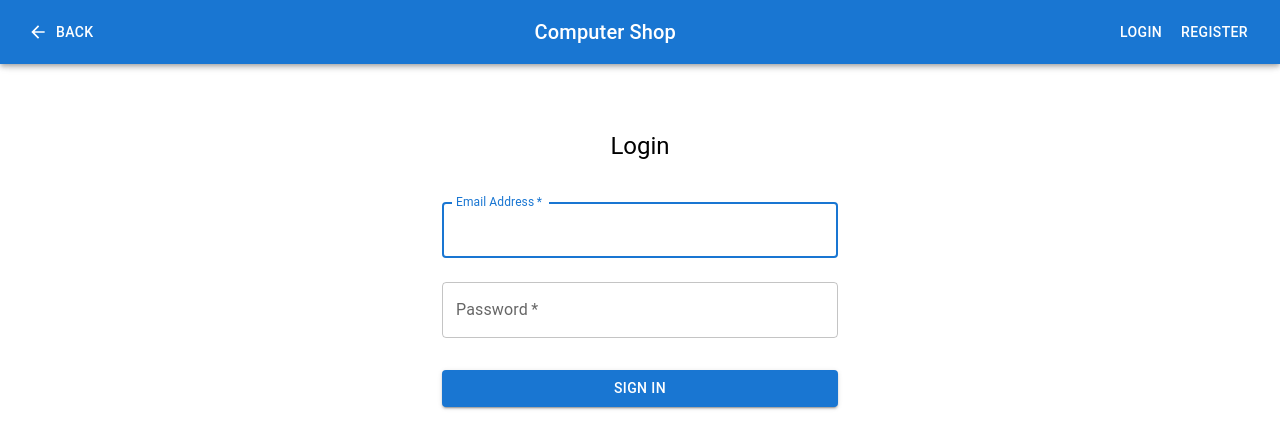
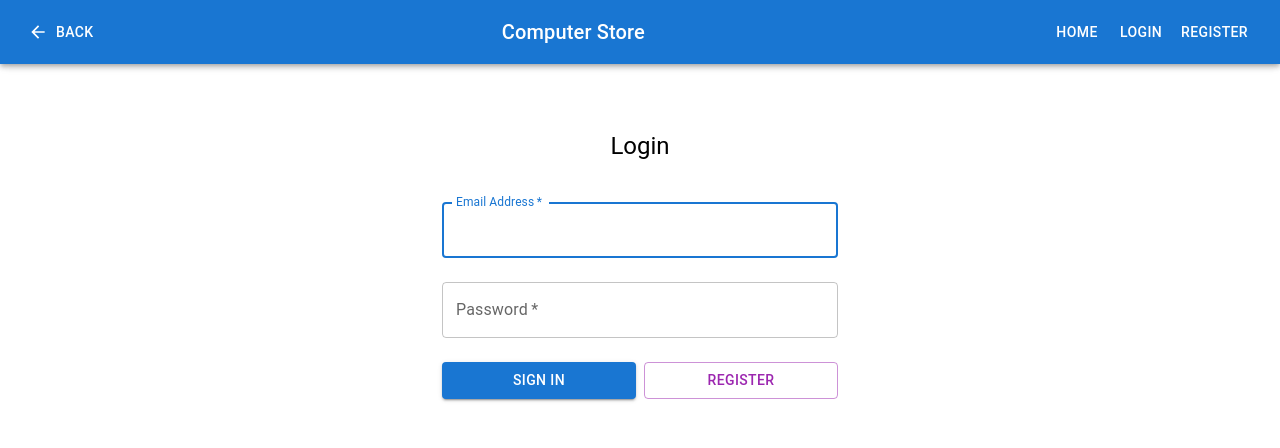
Before and after one commit to Yigao-Zhao/project-assignment-4-group-16, a React (Create React App) app in the folder front_end/laptop-shopping-mall/: page /login in a window 1280 px wide. Shown: the top 448 px of the page. Built offline with nearby package versions, Linux system fonts and the light colour scheme.

Commit message:
user experience enhancement

```diff
--- a/front_end/laptop-shopping-mall/src/assets/TopBar.js
+++ b/front_end/laptop-shopping-mall/src/assets/TopBar.js
@@ -22,12 +22,15 @@ const TopBar = () => {
                 </Button>
 
                 <Typography variant="h6" sx={{ flexGrow: 1, textAlign: 'center' }}>
-                    Computer Shop
+                    Computer Store
                 </Typography>
 
                 <Box>
                     {!isAuthenticated ? (
                         <>
+                            <Button color="inherit" onClick={() => navigate('/')}>
+                                Home
+                            </Button>
                             <Button color="inherit" onClick={() => navigate('/login')}>
                                 Login
                             </Button>
@@ -37,6 +40,9 @@ const TopBar = () => {
                         </>
                     ) : (
                         <>
+                            <Button color="inherit" onClick={() => navigate('/')}>
+                                Home
+                            </Button>
                             <Button
                                 color="inherit"
                                 onClick={() => navigate('/user')}
--- a/front_end/laptop-shopping-mall/src/pages/Login/Login.jsx
+++ b/front_end/laptop-shopping-mall/src/pages/Login/Login.jsx
@@ -74,15 +74,30 @@ const Login = () => {
                         value={password}
                         onChange={(e) => setPassword(e.target.value)}
                     />
+                    <Box
+                        sx={{
+                            display: 'flex',
+                            justifyContent: 'space-between', // 按钮两端对齐
+                            mt: 2,
+                        }}
+                    >
                         <Button
                             type="submit"
-                        fullWidth
                             variant="contained"
                             color="primary"
-                        sx={{ mt: 3, mb: 2 }}
+                            sx={{ flex: 1, mr: 1 }} // 两个按钮等宽，右侧留间距
                         >
                             Sign In
                         </Button>
+                        <Button
+                            onClick={() => navigate('/Registration')}
+                            variant="outlined"
+                            color="secondary"
+                            sx={{ flex: 1 }} // 两个按钮等宽
+                        >
+                            Register
+                        </Button>
+                    </Box>
                 </Box>
             </Box>
         </Container>
--- a/front_end/laptop-shopping-mall/src/pages/Registration/Registration.jsx
+++ b/front_end/laptop-shopping-mall/src/pages/Registration/Registration.jsx
@@ -15,6 +15,10 @@ import {
     FormControl,
     InputLabel,
     FormHelperText,
+    Dialog,
+    DialogTitle,
+    DialogContent,
+    DialogActions,
 } from "@mui/material";
 import { Visibility, VisibilityOff } from "@mui/icons-material";
 import axios from "axios";
@@ -38,6 +42,10 @@ function RegisterPage() {
     const [openSnackbar, setOpenSnackbar] = useState(false);
     const [snackbarMessage, setSnackbarMessage] = useState("");
     const [snackbarSeverity, setSnackbarSeverity] = useState("success");
+
+    const [dialogOpen, setDialogOpen] = useState(false);  // 控制弹窗显示
+    const [dialogMessage, setDialogMessage] = useState("");  // 弹窗消息
+    const [dialogSeverity, setDialogSeverity] = useState("success"); // 弹窗的类型（成功或错误）
 
     const navigate = useNavigate();
 
@@ -122,9 +130,15 @@ function RegisterPage() {
         try {
             const response = await axios.post("http://localhost:5005/api/user/users", submitData);
             if (response.data.success) {
-                setSnackbarMessage("User added successfully!");
-                setSnackbarSeverity("success");
-                setOpenSnackbar(true);
+                // 注册成功时只显示 Dialog
+                setDialogMessage("User registered successfully!");
+                setDialogSeverity("success");
+                setDialogOpen(true);
+
+                setTimeout(() => {
+                    navigate("/login");
+                }, 3000);
+
                 setFormData({
                     FirstName: "",
                     MiddleName: "",
@@ -137,9 +151,6 @@ function RegisterPage() {
                     IsAdmin: "N",
                 });
 
-
-
-                navigate("/"); // Redirect to home page
             } else {
                 throw new Error(response.data.message || "Failed to add user.");
             }
@@ -253,6 +264,22 @@ function RegisterPage() {
                     {snackbarMessage}
                 </Alert>
             </Snackbar>
+
+            {/* Dialog for successful registration */}
+            <Dialog open={dialogOpen} onClose={() => setDialogOpen(false)}>
+                <DialogTitle>{dialogSeverity === "success" ? "Success" : "Error"}</DialogTitle>
+                <DialogContent>
+                    <Alert severity={dialogSeverity} sx={{ width: "100%" }}>
+                        {dialogMessage}
+                    </Alert>
+                </DialogContent>
+                <DialogActions>
+                    <Button onClick={() => setDialogOpen(false)} color="primary">
+                        Close
+                    </Button>
+                </DialogActions>
+            </Dialog>
+
         </Container>
     );
 }
```
Also changed, not shown: front_end/laptop-shopping-mall/src/pages/ProductList/ProductDashboard.jsx (+0 -24 lines). Lines whose indentation alone changed are shown as unchanged.
